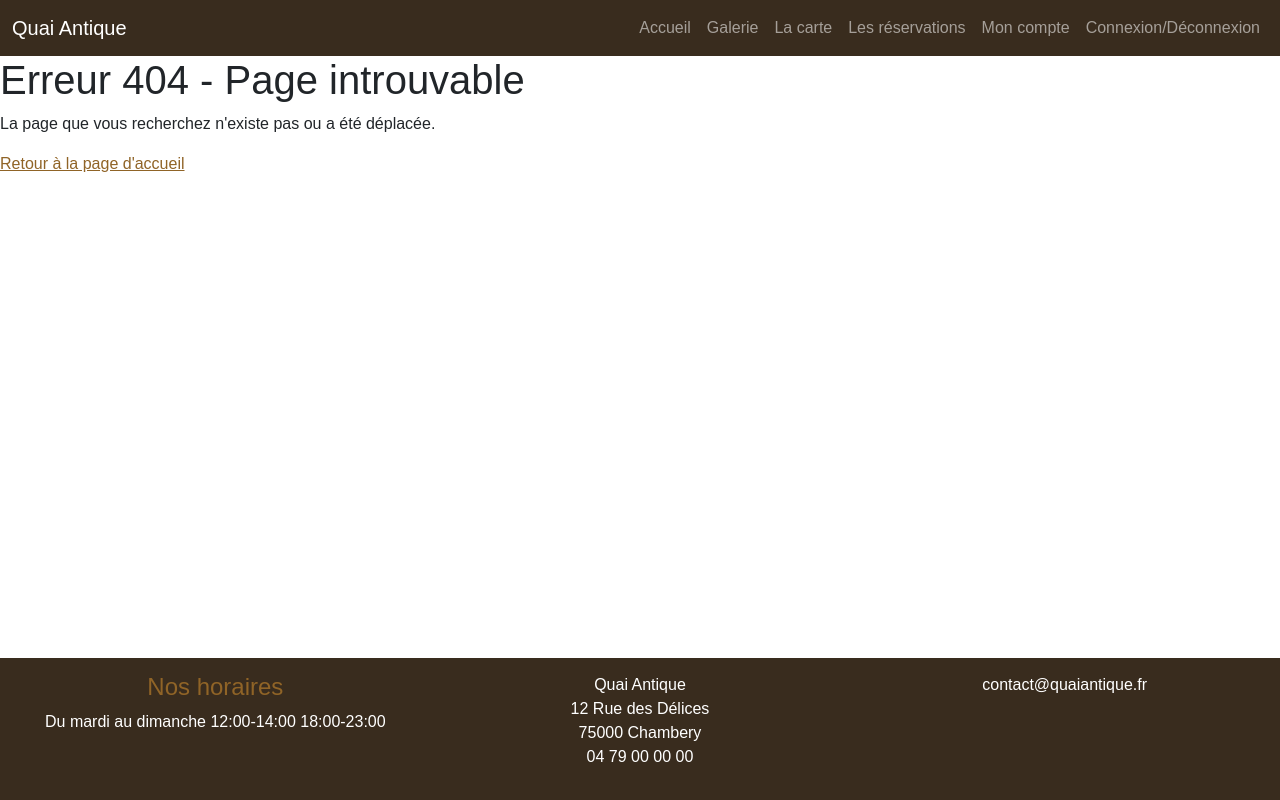
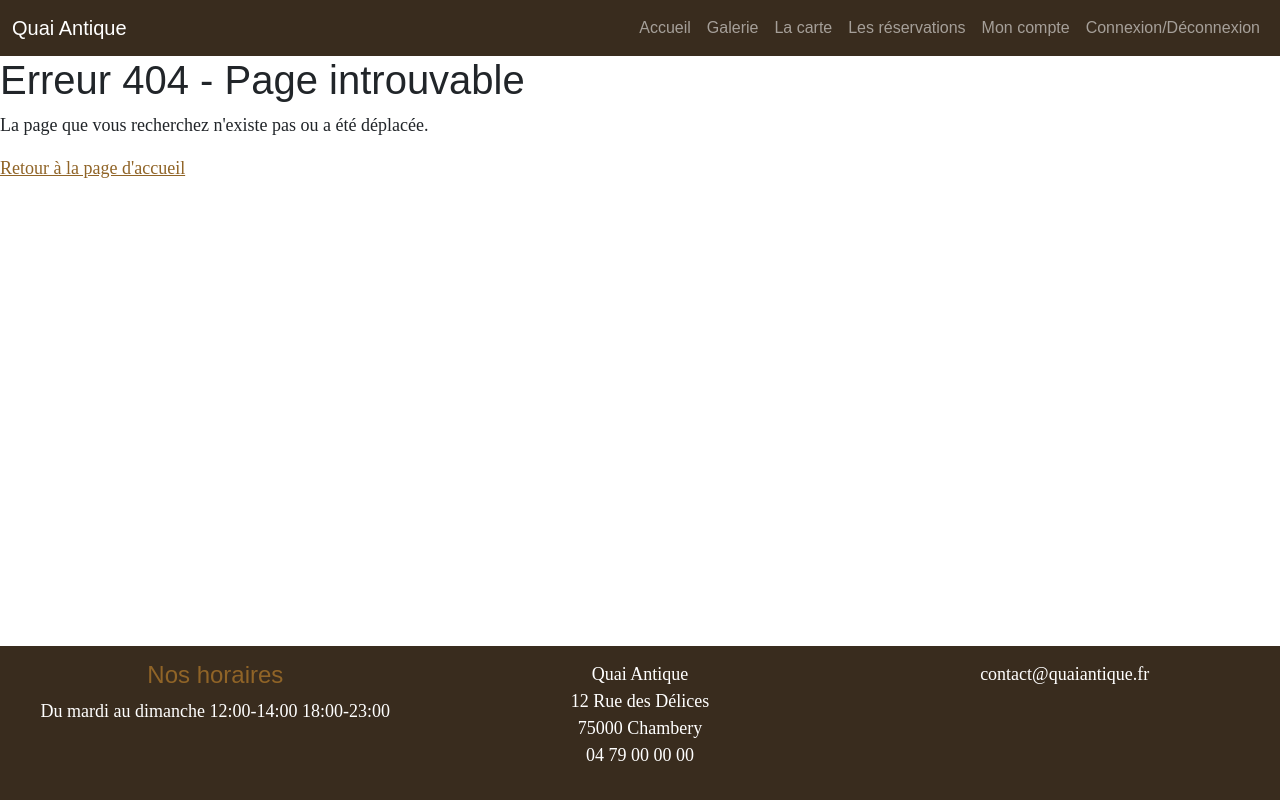
Before and after one commit to Bodygreg/Quai-Antique, a plain HTML site: page index.html in a window 1280 px wide. Drawn offline with Linux system fonts and the light colour scheme; a web font is replaced by a local one.

Commit message:
Ajout de la police paragraphe

```diff
--- a/scss/main.scss
+++ b/scss/main.scss
@@ -16,3 +16,8 @@ footer.footer{
     bottom: 0;
     width: 100%;
 }
+
+p{
+    font-family: $font-family-serif;
+    font-size: 18px;
+}
```
Also changed, not shown: scss/main.css, 1 other file.
